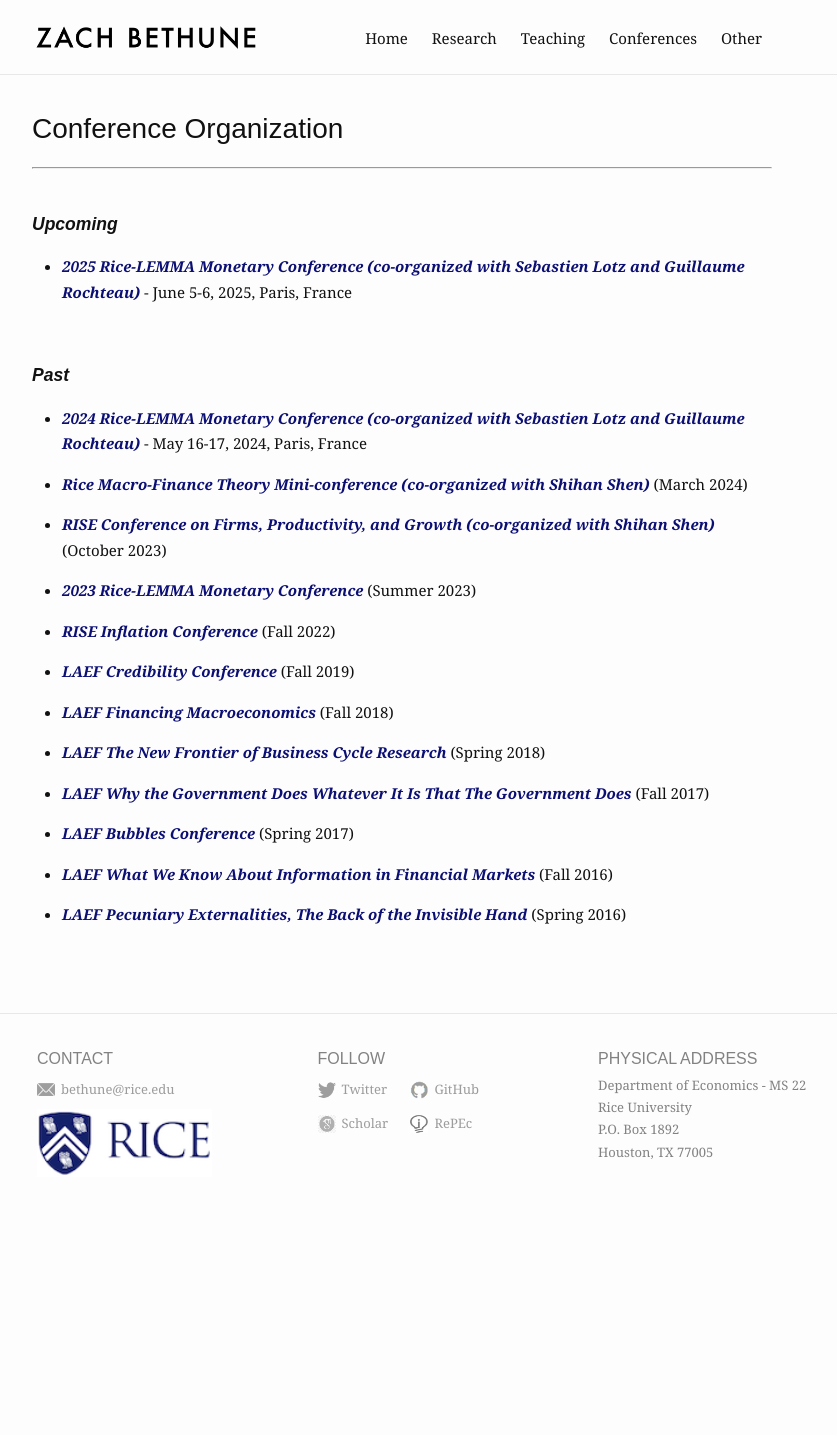
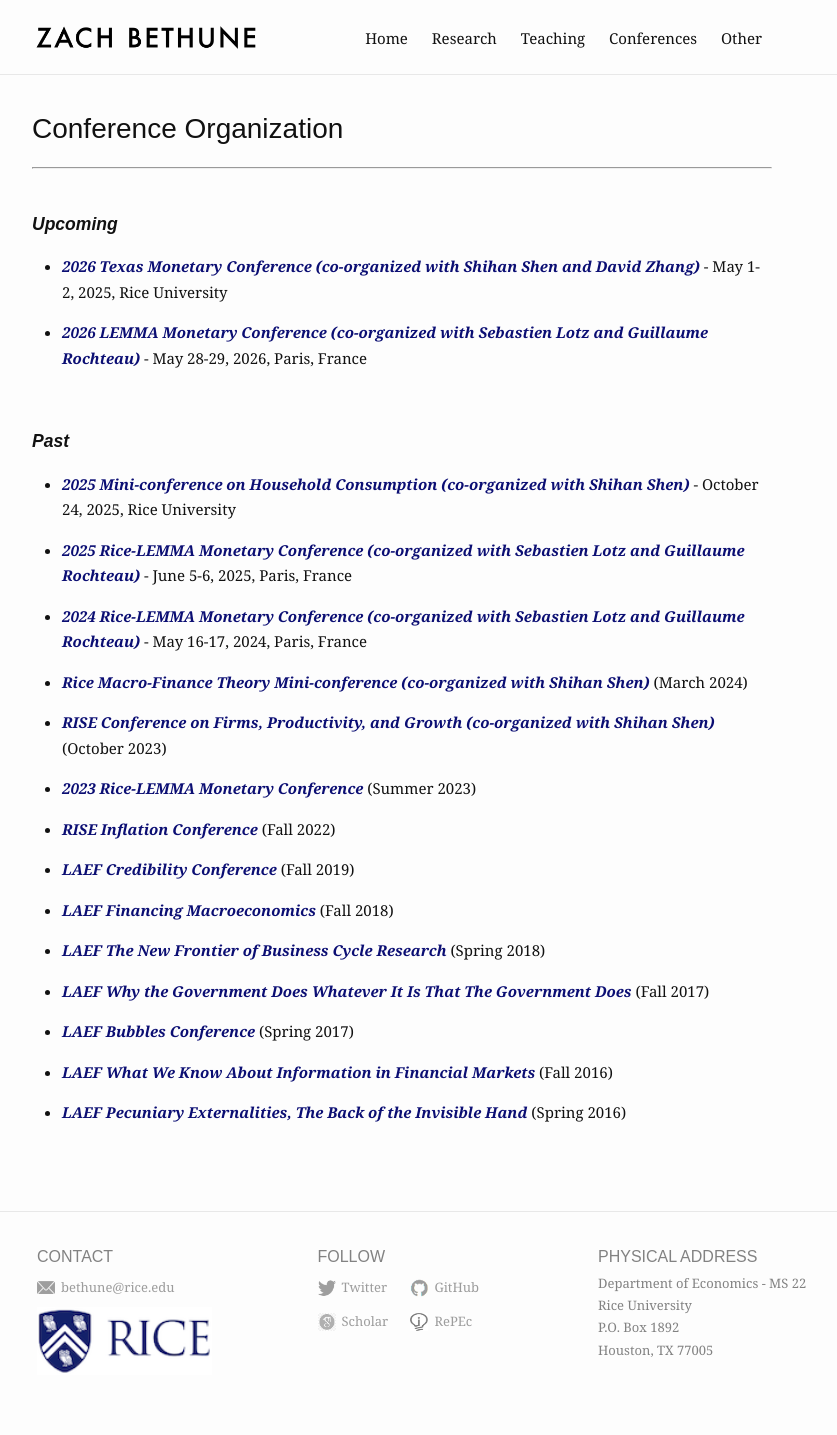
Before and after one commit to zbethune/zbethune.github.io, a Jekyll site: the page built from conferences.md, in a window 1280 px wide. Shown: the whole page, without its empty margins (238-1075 px from the left). Built offline with Jekyll 4.4.1, drawn with Linux system fonts in a browser that asks for light colours; before the commit the page ends 1237 px from its top, so only the background shows below that.

Commit message:
conf update

```diff
--- a/conferences.md
+++ b/conferences.md
@@ -10,11 +10,18 @@ slug: /conferences
 
 ### ***Upcoming***
 
-- <a style="color: #0b0e73" href="./assets/pdfs/2025 Rice-LEMMA Program.pdf" target="_blank" rel="noopener noreferrer" color="blue">***2025 Rice-LEMMA Monetary Conference (co-organized with Sebastien Lotz and Guillaume Rochteau)*** </a>  - June 5-6, 2025, Paris, France
+- <a style="color: #0b0e73" href="./assets/pdfs/2024 Rice-LEMMA Program.pdf" target="_blank" rel="noopener noreferrer" color="blue">***2026 Texas Monetary Conference (co-organized with Shihan Shen and David Zhang)*** </a>  - May 1-2, 2025, Rice University
+
+- <a style="color: #0b0e73" href="./assets/pdfs/2024 Rice-LEMMA Program.pdf" target="_blank" rel="noopener noreferrer" color="blue">***2026 LEMMA Monetary Conference (co-organized with Sebastien Lotz and Guillaume Rochteau)*** </a>  - May 28-29, 2026, Paris, France
+
 
 <br />
 
 ### ***Past***
+
+- <a style="color: #0b0e73" href="./assets/pdfs/rice_consumption_conf_program.pdf" target="_blank" rel="noopener noreferrer" color="blue">***2025 Mini-conference on Household Consumption (co-organized with Shihan Shen)*** </a>  - October 24, 2025, Rice University
+
+- <a style="color: #0b0e73" href="./assets/pdfs/2025 Rice-LEMMA Program.pdf" target="_blank" rel="noopener noreferrer" color="blue">***2025 Rice-LEMMA Monetary Conference (co-organized with Sebastien Lotz and Guillaume Rochteau)*** </a>  - June 5-6, 2025, Paris, France
 
 - <a style="color: #0b0e73" href="./assets/pdfs/2024 Rice-LEMMA Program.pdf" target="_blank" rel="noopener noreferrer" color="blue">***2024 Rice-LEMMA Monetary Conference (co-organized with Sebastien Lotz and Guillaume Rochteau)*** </a>  - May 16-17, 2024, Paris, France
 
```
Also changed, not shown: 1 other file.
